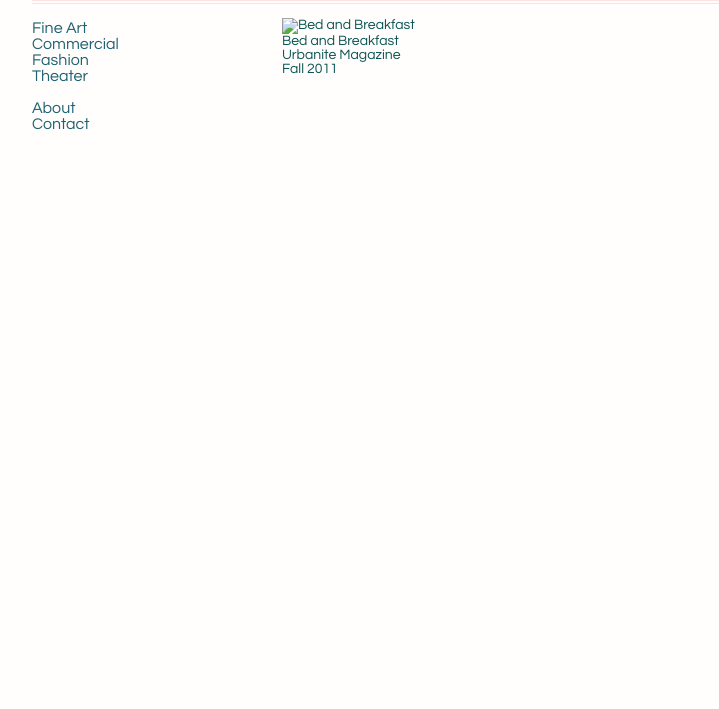
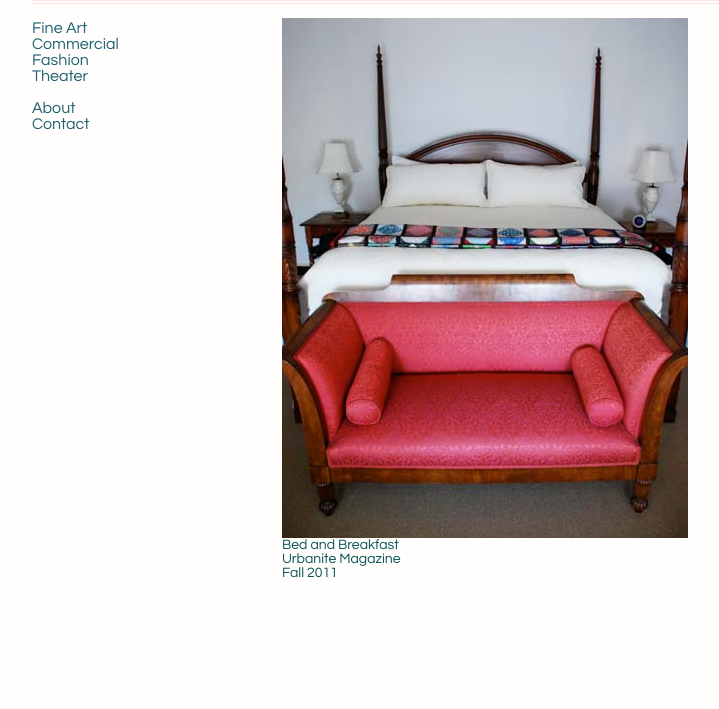
Before and after one commit to rverhaaren/rverhaaren.github.com, a plain HTML site: page commercial.html in a window 1280 px wide. Shown: the part 91-800 px from the top of the page, without its empty margins (108-827 px from the left). Drawn offline with Linux system fonts and the light colour scheme.

Commit message:
spell commercial right

```diff
--- a/commercial.html
+++ b/commercial.html
@@ -28,7 +28,7 @@
 		</div>
 		<div id="main">
 			<p>
-			<img src="/commerical/b_b.jpg" alt="Bed and Breakfast"><br>
+			<img src="/commercial/b_b.jpg" alt="Bed and Breakfast"><br>
 			Bed and Breakfast<br>
 			Urbanite Magazine<br>
 			Fall 2011<br>
```
